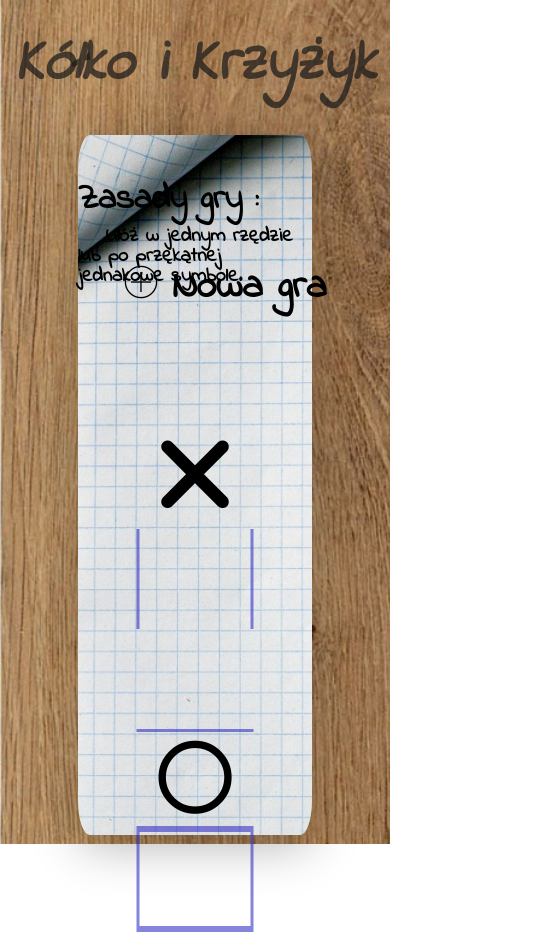
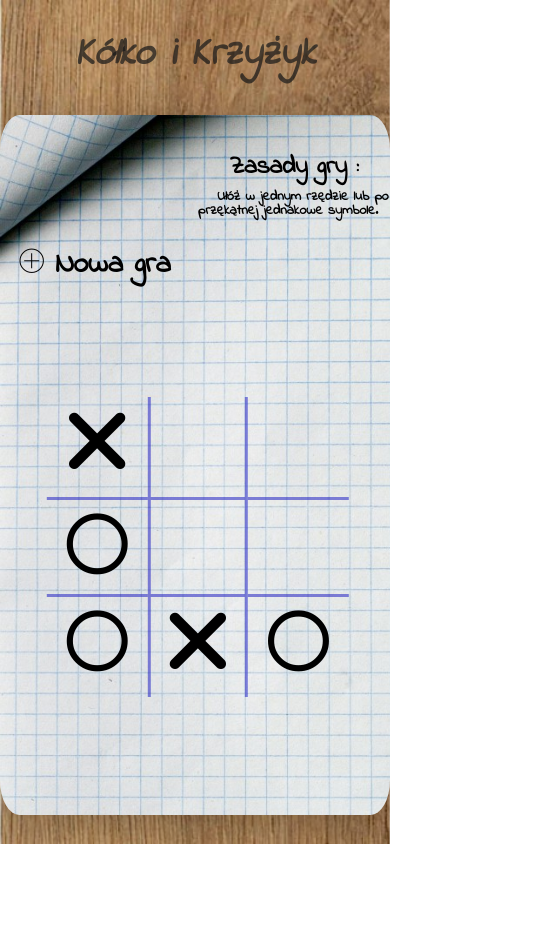
Before and after one commit to piwanicki/TicTacToeGame, a website: page index.html in a window 390 px wide. Shown: the top 932 px of the page, 548 px wide, since content can reach past the window. After the commit the page ends 844 px from the top, so only its background shows below. Drawn offline with nearby package versions, Linux system fonts and the light colour scheme; some packages are replaced by stand-ins of ours; a script that the page names is missing.

Commit message:
add media queries

```diff
--- a/css/2cols.css
+++ b/css/2cols.css
@@ -16,6 +16,6 @@
 		width: 100%;
 	}
 	.span_1_of_2 {
-		width: 100%;
+		/* width: 100%; */
 	}
 }
--- a/css/3cols.css
+++ b/css/3cols.css
@@ -23,7 +23,6 @@
 	.span_2_of_3 {
 		width: 100%;
 	}
-	.span_1_of_3 {
-		width: 100%;
-	}
+	/* .span_1_of_3 {
+		/* width: 30%; */
 }
--- a/css/col.css
+++ b/css/col.css
@@ -30,13 +30,13 @@
 	margin: 0% 0 1% 1.6%;
 }
 
-.col:first-child { margin-left: 0; } /* all browsers except IE6 and lower */
+.col:first-child {margin-left: 0;} /* all browsers except IE6 and lower */
 
 
 /*  REMOVE MARGINS AS ALL GO FULL WIDTH AT 480 PIXELS */
 
 @media only screen and (max-width: 480px) {
 	.col {
-		margin: 1% 0 1% 0%;
+		/* margin: 1% 0 1% 0%; */
 	}
 }
--- a/css/html5reset.css
+++ b/css/html5reset.css
@@ -17,7 +17,7 @@ time, mark, audio, video {
     border: 0;
     outline: 0;
     font-size: 100%;
-    vertical-align: baseline;
+    vertical-align: center;
     background: transparent;
 }
 
--- a/index.html
+++ b/index.html
@@ -5,7 +5,7 @@
 <head>
     <meta charset="utf-8">
     <meta lang="en">
-    <meta name="viewport" content="width=device-width, initial-scale=1.0" />
+    <meta name="viewport" content="width=device-width, initial-scale=1.0">
 
     <link rel="shortcut icon" href="images/tictactoeicon.png" type="images/x-icon">
     <link href="style.css" rel="stylesheet" type="text/css" />
--- a/style.css
+++ b/style.css
@@ -1,5 +1,5 @@
 body {
-    font-family: 'Indie Flower', cursive;
+  font-family: "Indie Flower", cursive;
   font-size: 20px;
   font-weight: 300;
   text-rendering: optimizeLegibility;
@@ -17,16 +17,14 @@ body {
   min-height: 100vh;
 }
 
-
 * {
   margin: 0;
   padding: 0;
   box-sizing: border-box;
 }
 
-
 header h1 {
-    font-family: 'Indie Flower', cursive;
+  font-family: "Indie Flower", cursive;
   margin-top: 0px;
   padding-top: 35px;
   font-size: 60px;
@@ -38,18 +36,16 @@ body {
 .container {
   margin-left: 20vw;
   margin-top: 40px;
-    top: 50% ;
-    /*left: 50%;*/
+  top: 50%;
   width: 60%;
   height: 700px;
-    box-shadow: 0px 10px 60px rgba(0, 0, 0, 0.10);
+  box-shadow: 0px 10px 60px rgba(0, 0, 0, 0.1);
   background-image: url(images/kartka.jpg);
   background-size: cover;
   box-shadow: 0px 10px 50px rgba(0, 0, 0, 0.3);
   border-radius: 5%;
   position: relative;
 }
-
 
 .menu-container {
   margin-top: 40px;
@@ -70,7 +66,7 @@ body {
 }
 
 .btn {
-    font-family: 'Indie Flower', cursive;
+  font-family: "Indie Flower", cursive;
   margin-top: 40px;
   font-size: 40px;
   width: 50%;
@@ -87,10 +83,10 @@ body {
 
 .new-game {
   padding-top: 40px;
-    margin-left:40px;
-    position:absolute;
-    width:430px;
-    height:auto;
+  /* margin-left:40px; */
+  position: absolute;
+  width: 430px;
+  height: auto;
 }
 
 .btn:hover {
@@ -99,35 +95,36 @@ body {
   transition: font-weight 0.3s, color 0.3s;
 }
 
-.btn:link, .btn:visited, .btn:focus {
+.btn:link,
+.btn:visited,
+.btn:focus {
   border: 0;
 }
 
-
 .table {
-    margin-top: 20px auto;
+  margin-top: 20px;
   height: 50%;
-    width:  50%;
-    transform: translate(50%,40%);
+  width: 50%;
+  transform: translate(50%, 40%);
 }
 
 .field {
-    padding: 0 10px;
+  /* padding: 0 10px; */
   display: block;
   font-size: 90px;
   text-align: center;
-    height:100px;
-    width:100px;
+  height: 100px;
+  width: 100px;
 }
 
 .field:hover {
-    cursor: url('images/pencil.png'), auto;
+  cursor: url("images/pencil.png"), auto;
 }
 
 .symbolMenu {
   display: block;
-    width:150px;
-    height:20px;
+  width: 150px;
+  height: 20px;
   margin-left: 5%;
   margin-top: 0px;
 }
@@ -135,8 +132,8 @@ body {
 .symbolList {
   text-decoration: none;
   list-style: none;
-    width:100px;
-    font-size:40px;
+  width: 100px;
+  font-size: 40px;
 }
 
 .symbolMenu p {
@@ -145,26 +142,27 @@ body {
 
 .symbolList li {
   display: inline-block;
-    padding:0;
+  padding: 0;
   margin: 0;
 }
 .symbolList li:hover {
-    cursor:pointer;
+  cursor: pointer;
 }
 
-
-
 /* BORDERS IN PLAYFIELD */
-#_1, #_4, #_7 {
-    border-right:3px solid rgba(39, 39, 197, 0.562);
+#_1,
+#_4,
+#_7 {
+  border-right: 3px solid rgba(39, 39, 197, 0.562);
   border-left: 3px solid rgba(39, 39, 197, 0.562);
 }
 
-#_3, #_4, #_5 {
+#_3,
+#_4,
+#_5 {
   border-bottom: 3px solid rgba(39, 39, 197, 0.562);
   border-top: 3px solid rgba(39, 39, 197, 0.562);
 }
-
 
 /* hidden, override noppadding and margin */
 .hidden {
@@ -172,41 +170,95 @@ body {
 }
 
 .nopadding {
-    padding: 0 !important;
+  /* padding: 0 !important; */
   margin: 0 !important;
 }
 
 .info {
   position: absolute;
   bottom: 20px;
-    font-size:30px;
+  font-size: 30px;
   right: 60px;
 }
-
 
 /* For animate dots when computer make move */
 
 .loading:after {
-    content: ' .';
-    animation: dots 1s steps(5, end) infinite;}
+  content: " .";
+  animation: dots 1s steps(5, end) infinite;
+}
 
 @keyframes dots {
-    0%, 20% {
+  0%,
+  20% {
     color: rgba(0, 0, 0, 0);
-      text-shadow:
-        .25em 0 0 rgba(0,0,0,0),
-        .5em 0 0 rgba(0,0,0,0);}
+    text-shadow: 0.25em 0 0 rgba(0, 0, 0, 0), 0.5em 0 0 rgba(0, 0, 0, 0);
+  }
   40% {
     color: rgb(58, 58, 58);
-      text-shadow:
-        .25em 0 0 rgba(0,0,0,0),
-        .5em 0 0 rgba(0,0,0,0);}
+    text-shadow: 0.25em 0 0 rgba(0, 0, 0, 0), 0.5em 0 0 rgba(0, 0, 0, 0);
+  }
   60% {
-      text-shadow:
-        .25em 0 0 rgb(58, 58, 58),
-        .5em 0 0 rgba(0,0,0,0);}
-    80%, 100% {
-      text-shadow:
-        .25em 0 0 rgb(58, 58, 58),
-        .5em 0 0 rgb(58, 58, 58);
-    }};
+    text-shadow: 0.25em 0 0 rgb(58, 58, 58), 0.5em 0 0 rgba(0, 0, 0, 0);
+  }
+  80%,
+  100% {
+    text-shadow: 0.25em 0 0 rgb(58, 58, 58), 0.5em 0 0 rgb(58, 58, 58);
+  }
+}
+
+/* Media queries */
+
+@media only screen and (max-width: 768px) {
+  .container {
+    width: 80%;
+    margin-left: 10%;
+  }
+
+  .rules {
+    font-size: 15px;
+  }
+
+  .btn {
+    font-size: 30px;
+  }
+
+  .table {
+    width: 80%;
+    transform: translate(15%, 50%);
+  }
+}
+
+@media only screen and (max-width: 576px) {
+  .container {
+    width: 100%;
+    margin-left: 0;
+  }
+
+  .new-game {
+    margin-left: 5%;
+    width: auto;
+  }
+
+  .btn {
+    width: auto;
+  }
+
+  .rules {
+    font-size: 14px;
+  }
+
+  .rules h2 {
+    font-size: 25px;
+    text-align: center;
+  }
+
+  header h1 {
+    font-size: 40px;
+  }
+
+  .field i {
+    font-size: smaller;
+    vertical-align: middle;
+  }
+}
```
Lines whose indentation alone changed are shown as unchanged.
